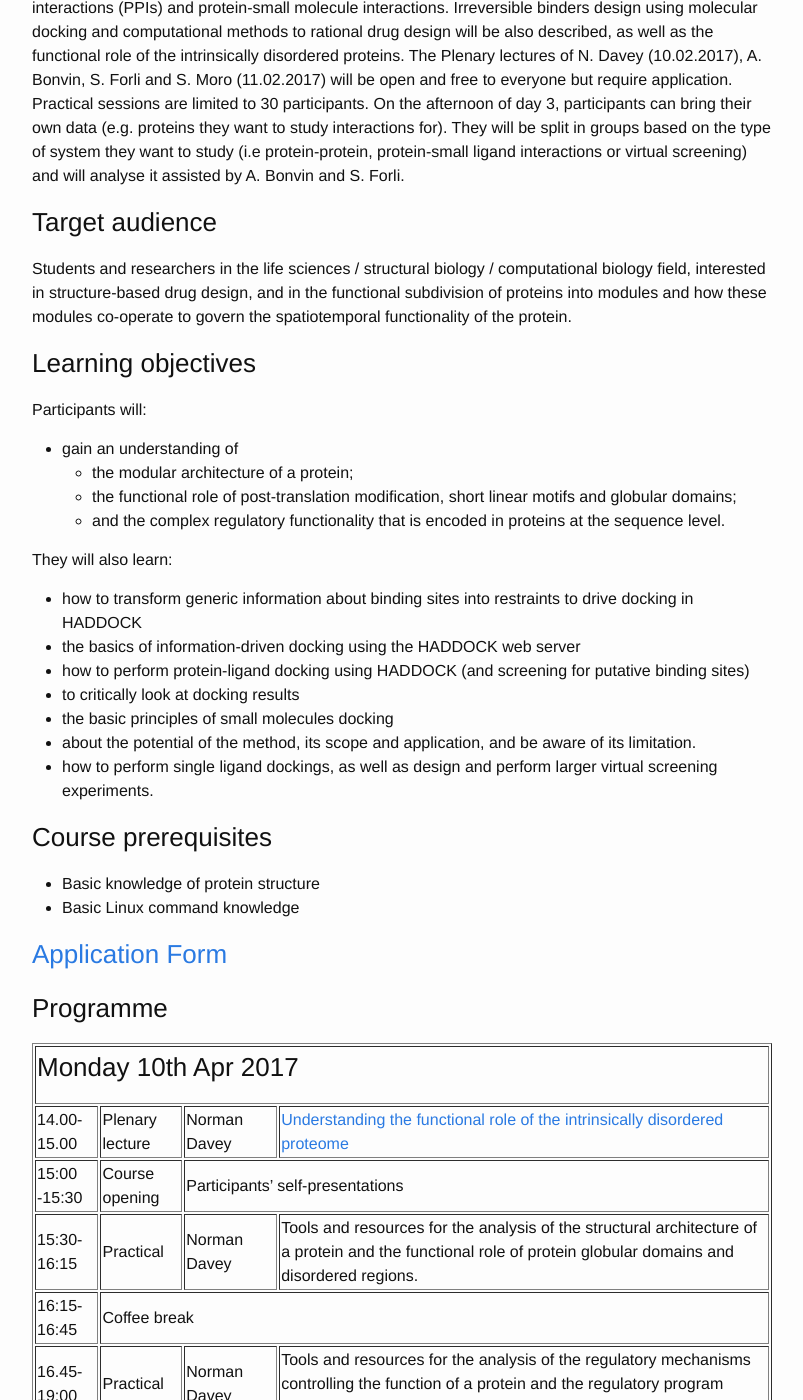
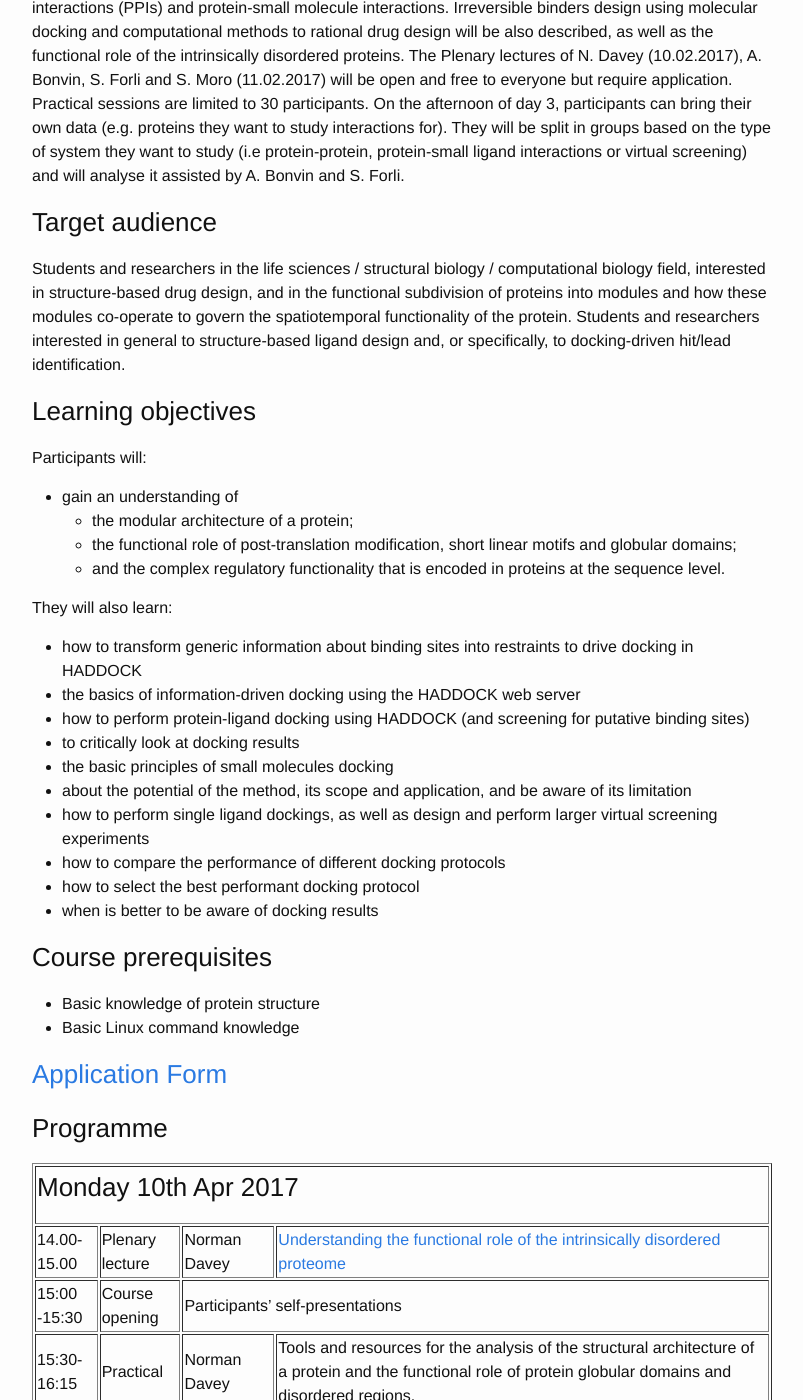
Before and after one commit to ELIXIR-IIB-training/website, a Jekyll site: the page built from _posts/2017-04-10-protein-interactions-padova.md, in a window 1280 px wide and 1400 px high, scrolled down 1279 px. Shown: the whole window, without its empty margins (238-1041 px from the left). Built offline with Jekyll 4.4.1, drawn with Linux system fonts in a browser that asks for light colours; some of the changed text lies outside the part shown.

Commit message:
updated with Stefano Moro info

```diff
--- a/_posts/2017-04-10-protein-interactions-padova.md
+++ b/_posts/2017-04-10-protein-interactions-padova.md
@@ -54,7 +54,7 @@ On the afternoon of day 3, participants can bring their own data (e.g. proteins
 
 ### Target audience
 
-Students and researchers in the life sciences / structural biology / computational biology field, interested in structure-based drug design, and in the functional subdivision of proteins into modules and how these modules co-operate to govern the spatiotemporal functionality of the protein.
+Students and researchers in the life sciences / structural biology / computational biology field, interested in structure-based drug design, and in the functional subdivision of proteins into modules and how these modules co-operate to govern the spatiotemporal functionality of the protein. Students and researchers interested in general to structure-based ligand design and, or specifically, to docking-driven hit/lead identification.
 
 ### Learning objectives
 
@@ -72,8 +72,11 @@ They will also learn:
 - how to perform protein-ligand docking using HADDOCK (and screening for putative binding sites)
 - to critically look at docking results
 - the basic principles of small molecules docking
-- about the potential of the method, its scope and application, and be aware of its limitation.
-- how to perform single ligand dockings, as well as design and perform larger virtual screening experiments.
+- about the potential of the method, its scope and application, and be aware of its limitation
+- how to perform single ligand dockings, as well as design and perform larger virtual screening experiments
+- how to compare the performance of different docking protocols
+- how to select the best performant docking protocol
+- when is better to be aware of docking results
 
 ### Course prerequisites
 - Basic knowledge of protein structure
@@ -142,7 +145,7 @@ They will also learn:
    <td>12:00-13:00</td>
    <td>Plenary lecture</td>
    <td>Stefano Moro</td>
-   <td>Computational drug design</td>
+   <td><a href="https:/elixir-iib-training.github.io/website/docs/stefano-moro-abstract-padova-2017.pdf">To dock, or not to dock… how to deal with the quality assessment strategy of  protein-ligand docking protocols comparing their performances</a></td>
 </tr>
 <tr>
    <td>13:00-14:30</td>
@@ -208,7 +211,7 @@ They will also learn:
 <td>9.15-10:00</td>
 <td>Practical</td>
 <td>Stefano Moro</td>
-<td></td>
+<td>10 more tips to deal with molecular docking: the practical session will be devoted to introduce, to a non-expert audience, the basic principle of quality assessment of molecular docking performances </td>
 </tr>
 <tr>
 <td>10:00-10:30</td>
@@ -218,7 +221,7 @@ They will also learn:
 <td>10:30-12:30</td>
 <td>Practical</td>
 <td>Stefano Moro</td>
-<td></td>
+<td>10 more tips to deal with molecular docking</td>
 </tr>
 <tr>
 <td>12:30-13:00</td>
```
Also changed, not shown: 2 other files.
